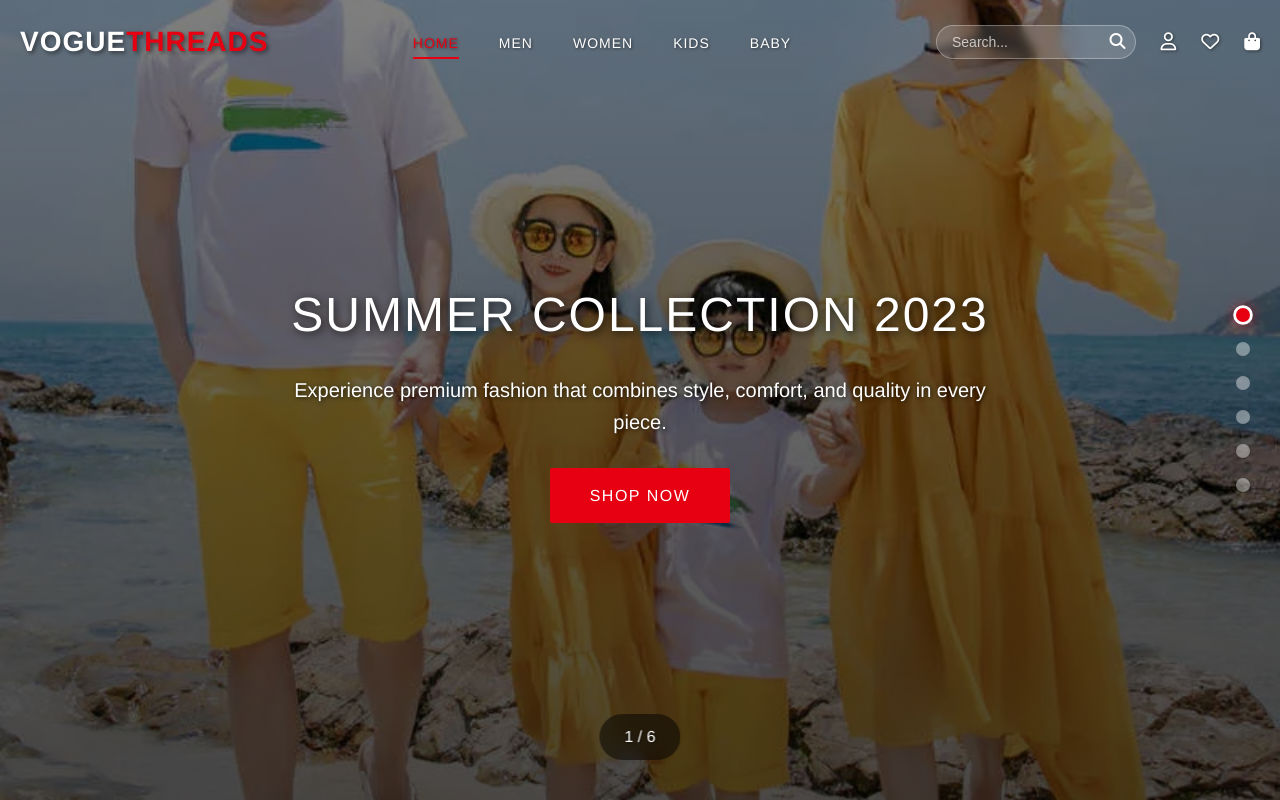
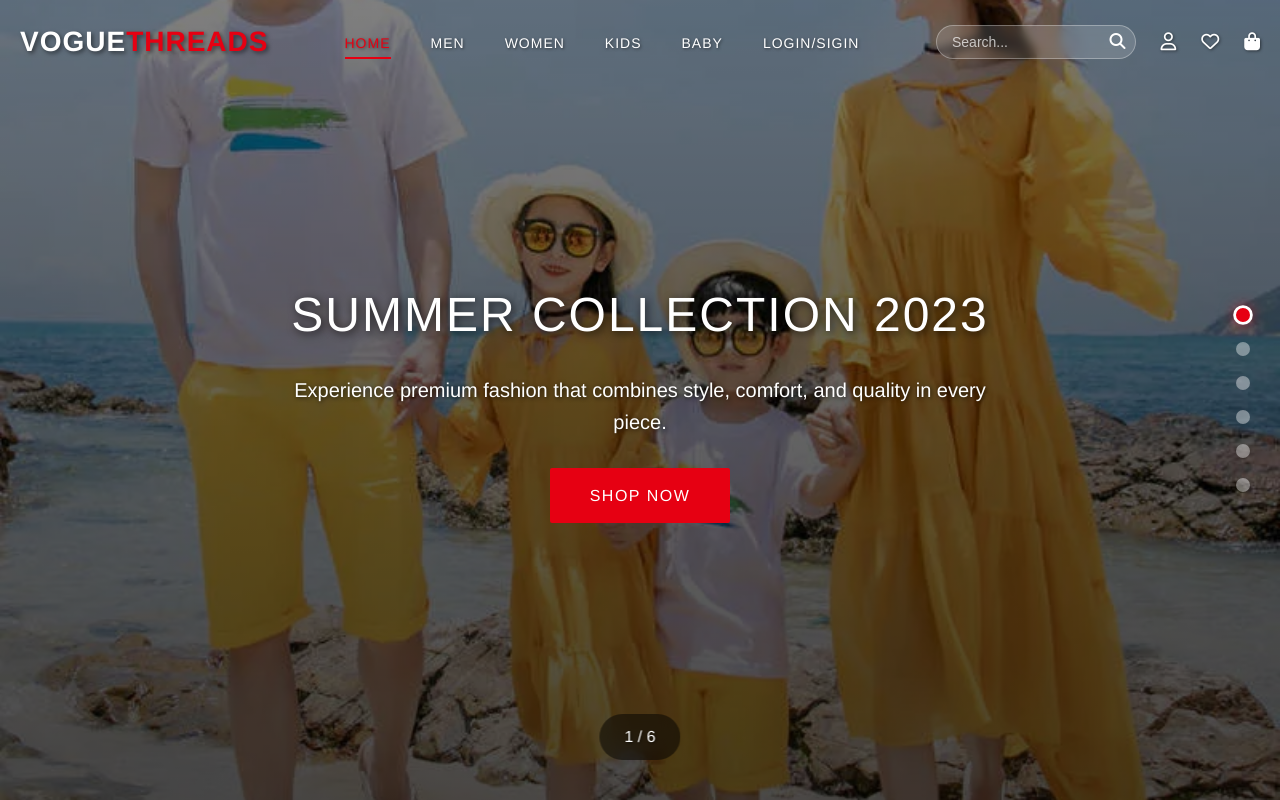
Before and after one commit to vijay-odedra/FashionHub, a PHP site: page / in a window 1280 px wide. Run offline with PHP 8.4, Linux system fonts and the light colour scheme.

Commit message:
add flis

```diff
--- a/index.php
+++ b/index.php
@@ -614,7 +614,7 @@
                         <li><a href="../FashionHub/allpages/women.html">Women</a></li>
                         <li><a href="../FashionHub/allpages/kids.html">Kids</a></li>
                         <li><a href="../FashionHub/allpages/baby.html">Baby</a></li>
-                        <!-- <li><a href="#">Collections</a></li> -->
+                        <li><a href="../FashionHub/login.php">Login/Sigin</a></li>
                     </ul>
                 </nav>
 
```
